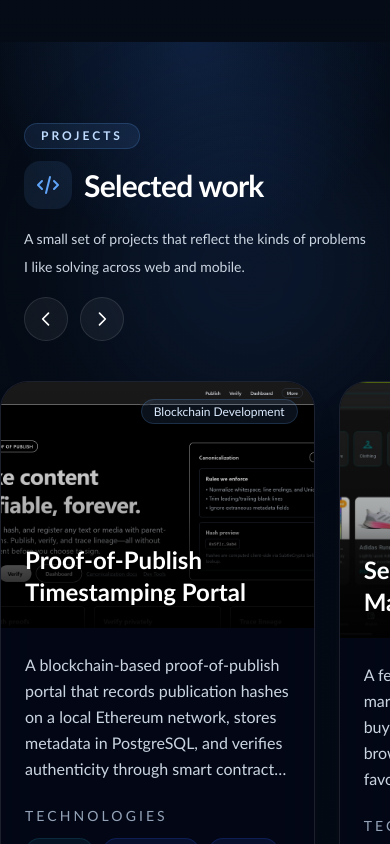
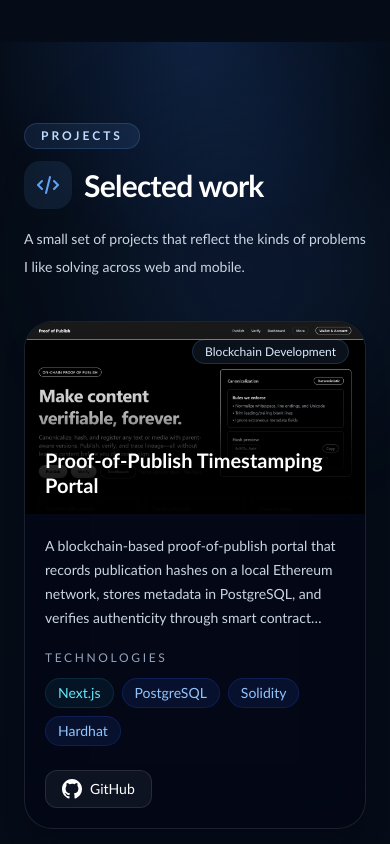
Before and after one commit to BodhiOng/Personal-Portfolio-Bodhi, a Next.js app: page / in a window 390 px wide. Shown: the part 6840-7684 px from the top of the page. Built offline with nearby package versions, Linux system fonts and the light colour scheme.

Commit message:
FIX PROJECTS SECTION FOR ONMOBILE DISPLAY

```diff
--- a/src/sections/Projects.tsx
+++ b/src/sections/Projects.tsx
@@ -64,7 +64,24 @@ const Projects = React.memo(() => {
         <section className="relative isolate w-full select-none overflow-hidden px-6 py-20 sm:px-8" id="projects">
             <SectionBackdrop accent="violet" />
             <div className="mx-auto max-w-6xl relative z-10">
-                <div className="mb-10 flex flex-col gap-4 lg:flex-row lg:items-end lg:justify-between">
+                <div className="mb-10 md:hidden">
+                    <p className="mb-3 inline-flex rounded-full border border-blue-400/20 bg-blue-400/10 px-4 py-1 text-xs font-semibold uppercase tracking-[0.25em] text-blue-200">
+                        Projects
+                    </p>
+                    <div className="flex items-center gap-3">
+                        <div className="rounded-2xl bg-blue-400/10 p-3 text-blue-300">
+                            <svg xmlns="http://www.w3.org/2000/svg" className="h-6 w-6 text-blue-400" fill="none" viewBox="0 0 24 24" stroke="currentColor">
+                                <path strokeLinecap="round" strokeLinejoin="round" strokeWidth={2} d="M10 20l4-16m4 4l4 4-4 4M6 16l-4-4 4-4" />
+                            </svg>
+                        </div>
+                        <h2 className="text-3xl font-bold tracking-tight text-white">Selected work</h2>
+                    </div>
+                    <p className="mt-4 text-sm leading-7 text-slate-300">
+                        A small set of projects that reflect the kinds of problems I like solving across web and mobile.
+                    </p>
+                </div>
+
+                <div className="mb-10 hidden flex-col gap-4 md:flex lg:flex-row lg:items-end lg:justify-between">
                     <div className="max-w-2xl">
                         <p className="mb-3 inline-flex rounded-full border border-blue-400/20 bg-blue-400/10 px-4 py-1 text-xs font-semibold uppercase tracking-[0.25em] text-blue-200">
                             Projects
@@ -106,7 +123,96 @@ const Projects = React.memo(() => {
                     </div>
                 </div>
 
-                <div ref={trackRef} className="flex gap-6 overflow-x-hidden pb-6 snap-x snap-mandatory scroll-smooth -mx-6 px-6 md:px-0">
+                <div className="grid gap-6 md:hidden">
+                    {projectsData.map((project, index) => (
+                        <article
+                            key={index}
+                            className="overflow-hidden rounded-[1.75rem] border border-white/10 bg-slate-950/60 shadow-xl shadow-slate-950/30 backdrop-blur-xl"
+                        >
+                            <div className="relative h-48 w-full overflow-hidden">
+                                <div className="absolute inset-0 bg-gradient-to-b from-transparent via-black/25 to-black/80 z-10"></div>
+                                {project.image ? (
+                                    <img
+                                        src={project.image}
+                                        alt={project.title}
+                                        className="h-full w-full object-cover"
+                                        loading="lazy"
+                                    />
+                                ) : (
+                                    <div className="flex h-full w-full items-end bg-[radial-gradient(circle_at_top,rgba(59,130,246,0.25),transparent_36%),linear-gradient(135deg,#0f172a_0%,#111827_55%,#020617_100%)] p-6" />
+                                )}
+
+                                {project.category && (
+                                    <div className="absolute top-4 right-4 z-20">
+                                        <span className="rounded-full border border-blue-400/20 bg-blue-400/10 px-3 py-1 text-xs font-medium text-blue-100 backdrop-blur-sm">
+                                            {project.category}
+                                        </span>
+                                    </div>
+                                )}
+
+                                <div className="absolute bottom-0 left-0 right-0 z-20 bg-gradient-to-t from-black/95 via-black/65 to-black/0 px-5 pb-4 pt-10">
+                                    <h3 className="text-xl font-bold leading-tight text-white drop-shadow-md">
+                                        {project.title}
+                                    </h3>
+                                </div>
+                            </div>
+
+                            <div className="p-5">
+                                <p className="mb-5 text-sm leading-6 text-slate-300 line-clamp-4">
+                                    {project.description}
+                                </p>
+
+                                <div className="mb-5">
+                                    <h4 className="mb-3 text-xs font-medium uppercase tracking-[0.22em] text-slate-400">Technologies</h4>
+                                    <div className="flex flex-wrap gap-2">
+                                        {project.technologies.map((tech, i) => {
+                                            let colorClass = 'bg-blue-900/20 text-blue-300 border-blue-800/30';
+
+                                            if (tech.toLowerCase().includes('react') || tech.toLowerCase().includes('next')) {
+                                                colorClass = 'bg-cyan-900/20 text-cyan-300 border-cyan-800/30';
+                                            } else if (tech.toLowerCase().includes('flutter') || tech.toLowerCase().includes('dart')) {
+                                                colorClass = 'bg-sky-900/20 text-sky-300 border-sky-800/30';
+                                            } else if (tech.toLowerCase().includes('firebase')) {
+                                                colorClass = 'bg-amber-900/20 text-amber-300 border-amber-800/30';
+                                            } else if (tech.toLowerCase().includes('mongo')) {
+                                                colorClass = 'bg-green-900/20 text-green-300 border-green-800/30';
+                                            } else if (tech.toLowerCase().includes('tailwind')) {
+                                                colorClass = 'bg-indigo-900/20 text-indigo-300 border-indigo-800/30';
+                                            }
+
+                                            return (
+                                                <span
+                                                    key={i}
+                                                    className={`rounded-full border px-3 py-1 text-sm font-medium ${colorClass}`}
+                                                >
+                                                    {tech}
+                                                </span>
+                                            );
+                                        })}
+                                    </div>
+                                </div>
+
+                                <div className="flex flex-wrap gap-3 pt-1">
+                                    {project.github && (
+                                        <a
+                                            href={project.github}
+                                            target="_blank"
+                                            rel="noopener noreferrer"
+                                            className="inline-flex items-center gap-2 rounded-xl border border-white/10 bg-white/5 px-4 py-2 text-sm font-medium text-white transition-all duration-300 hover:bg-white/10"
+                                        >
+                                            <svg className="w-5 h-5 text-white" viewBox="0 0 24 24" fill="currentColor">
+                                                <path d="M12 0C5.374 0 0 5.373 0 12c0 5.302 3.438 9.8 8.207 11.387.599.111.793-.261.793-.577v-2.234c-3.338.726-4.033-1.416-4.033-1.416-.546-1.387-1.333-1.756-1.333-1.756-1.089-.745.083-.729.083-.729 1.205.084 1.839 1.237 1.839 1.237 1.07 1.834 2.807 1.304 3.492.997.107-.775.418-1.305.762-1.604-2.665-.305-5.467-1.334-5.467-5.931 0-1.311.469-2.381 1.236-3.221-.124-.303-.535-1.524.117-3.176 0 0 1.008-.322 3.301 1.23A11.509 11.509 0 0112 5.803c1.02.005 2.047.138 3.006.404 2.291-1.552 3.297-1.23 3.297-1.23.653 1.653.242 2.874.118 3.176.77.84 1.235 1.911 1.235 3.221 0 4.609-2.807 5.624-5.479 5.921.43.372.823 1.102.823 2.222v3.293c0 .319.192.694.801.576C20.566 21.797 24 17.3 24 12c0-6.627-5.373-12-12-12z" />
+                                            </svg>
+                                            <span>GitHub</span>
+                                        </a>
+                                    )}
+                                </div>
+                            </div>
+                        </article>
+                    ))}
+                </div>
+
+                <div ref={trackRef} className="hidden flex gap-6 overflow-x-hidden pb-6 snap-x snap-mandatory scroll-smooth -mx-6 px-6 md:flex md:px-0">
                     {projectsData.map((project, index) => (
                         <div
                             key={index}
```
